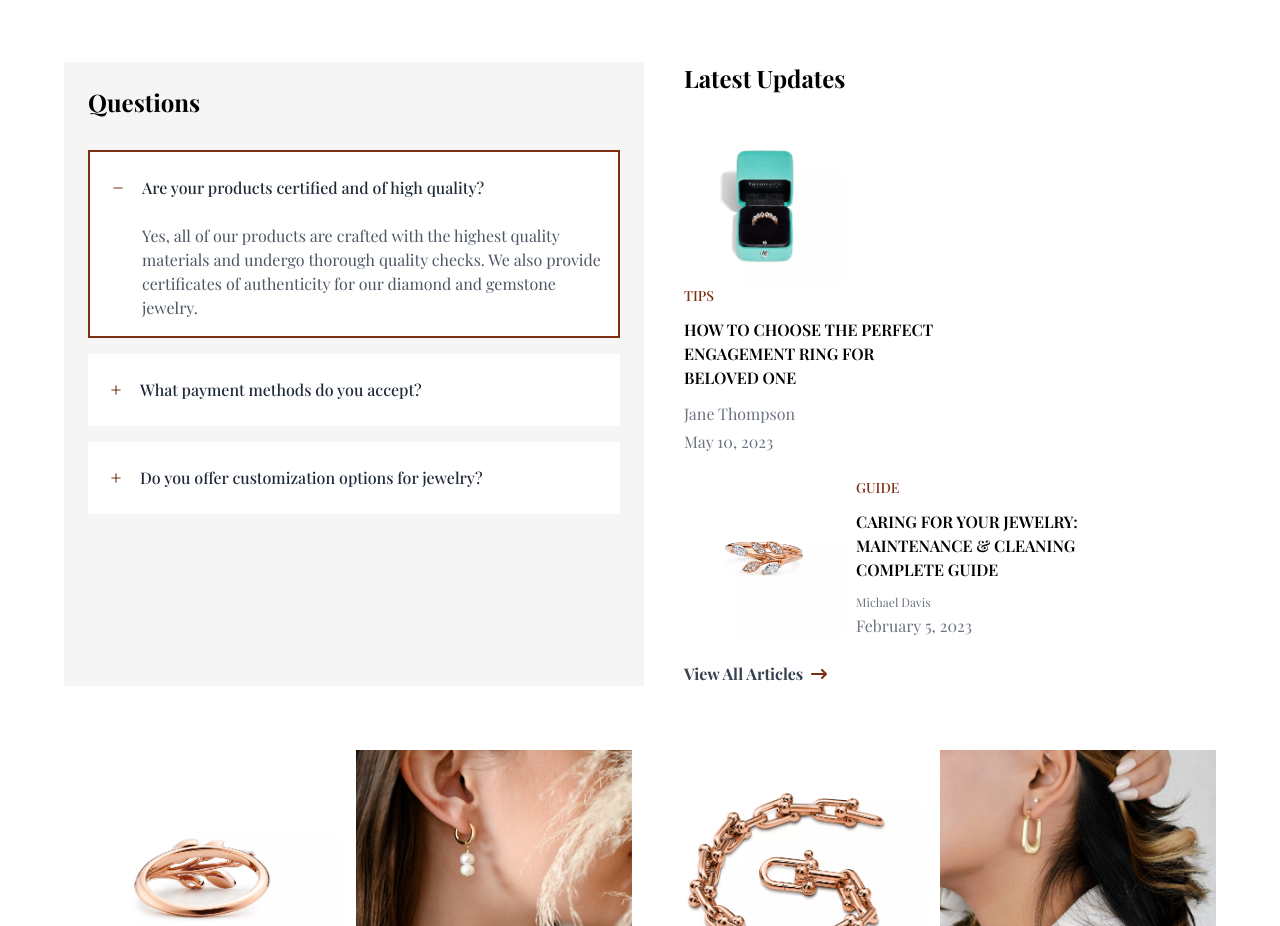
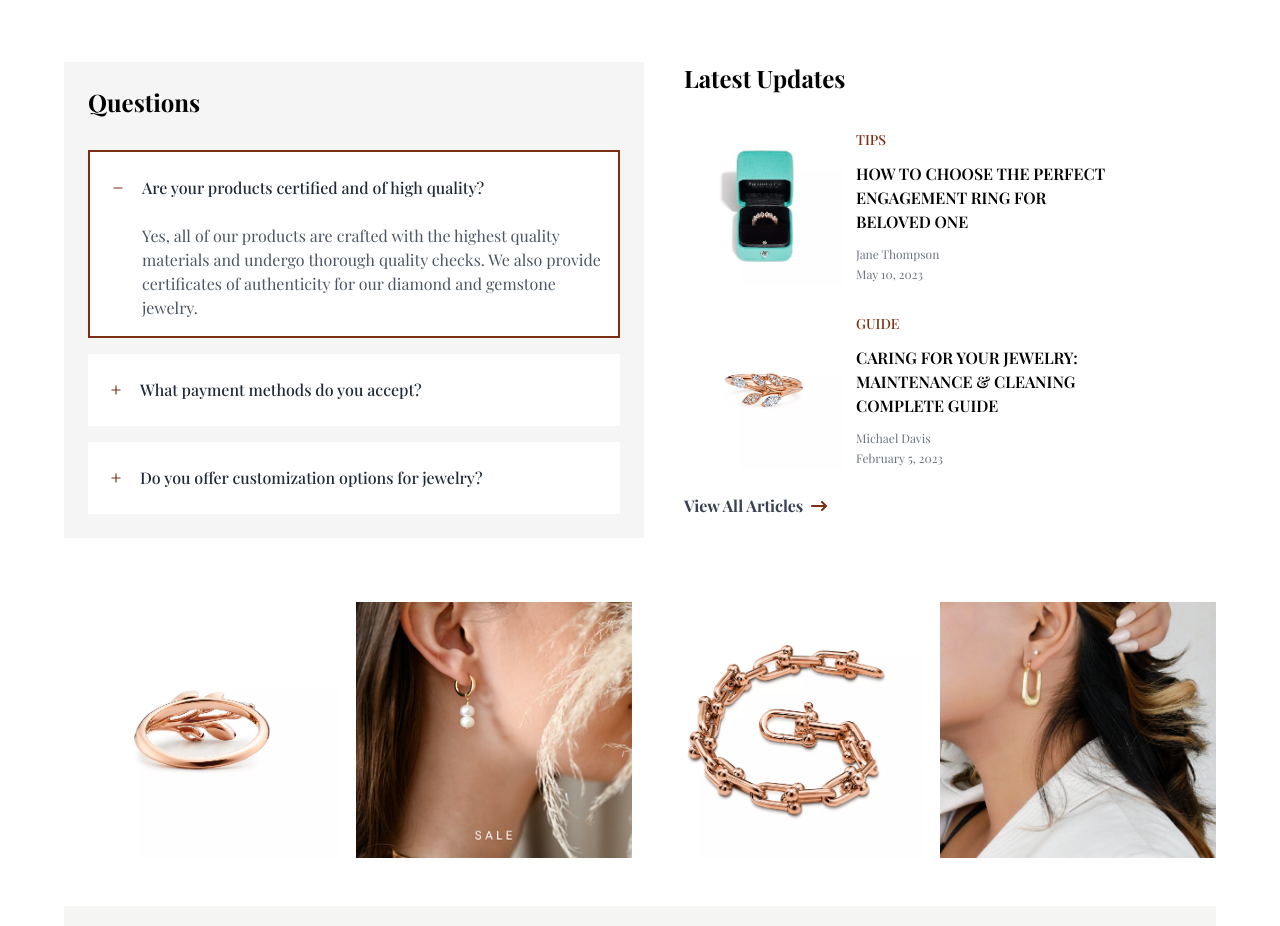
Before and after one commit to devifai-2026/Feaug_Ecomm_Client, a React (Vite) app: page / in a window 1280 px wide. Shown: the part 5004-5930 px from the top of the page. Built offline with nearby package versions, Linux system fonts and the light colour scheme; a web font is replaced by a local one.

Commit message:
make the alignment correct for latest update

```diff
--- a/src/Component/Home/QuestionsUpdate.jsx
+++ b/src/Component/Home/QuestionsUpdate.jsx
@@ -83,19 +83,27 @@ const QuestionsUpdate = () => {
             >
                 <h2 className='text-2xl font-bold mb-8'>Latest Updates</h2>
                 <div className='flex-1 space-y-6'>
-                 {/* First Article */}
+                 {/* First Article - Updated to match second article design */}
                  <div
                     className='relative group cursor-pointer overflow-hidden'
                     data-aos="slide-up"
                     data-aos-delay="400"
                  >
-                    <img className=' h-60 md:h-40 w-40 object-cover' src={imgTwo} alt="" />
-                    <div className='space-y-3'>
-                        <p className='uppercase text-orange-900 text-sm font-medium'>TIPS</p>
-                        <p className='text-base uppercase font-semibold'>How to choose the perfect <br /> Engagement ring for <br /> Beloved one</p>
-                        <div className='space-y-1'>
-                            <p className='text-gray-500'>Jane Thompson</p>
-                            <p className='text-gray-500'>May 10, 2023</p>
+                    <div className='flex items-center gap-3'>
+                        <div className='relative overflow-hidden'>
+                            <img
+                                className='h-60 md:h-40 w-40 object-cover transition-all duration-300 group-hover:scale-105'
+                                src={imgTwo}
+                                alt="Engagement ring"
+                            />
+                        </div>
+                        <div className='space-y-3 flex-1'>
+                            <p className='uppercase text-orange-900 text-sm font-medium'>TIPS</p>
+                            <p className='text-base uppercase font-semibold'>How to choose the perfect <br /> Engagement ring for <br /> Beloved one</p>
+                            <div className='space-y-1'>
+                                <p className='text-gray-500 text-xs'>Jane Thompson</p>
+                                <p className='text-gray-500 text-xs'>May 10, 2023</p>
+                            </div>
                         </div>
                     </div>
                     {/* Black Border - Show on hover */}
@@ -113,7 +121,7 @@ const QuestionsUpdate = () => {
                             <img
                                 className='h-60 md:h-40 w-40 object-cover transition-all duration-300 group-hover:scale-105'
                                 src={img}
-                                alt=""
+                                alt="Jewelry maintenance"
                             />
                         </div>
                         <div className='space-y-3 flex-1'>
@@ -121,7 +129,7 @@ const QuestionsUpdate = () => {
                             <p className='text-base uppercase font-semibold'>Caring for your jewelry: <br /> Maintenance & Cleaning <br />Complete Guide</p>
                             <div className='space-y-1'>
                                 <p className='text-gray-500 text-xs'>Michael Davis</p>
-                                <p className='text-gray-500'>February 5, 2023</p>
+                                <p className='text-gray-500 text-xs'>February 5, 2023</p>
                             </div>
                         </div>
                     </div>
```
